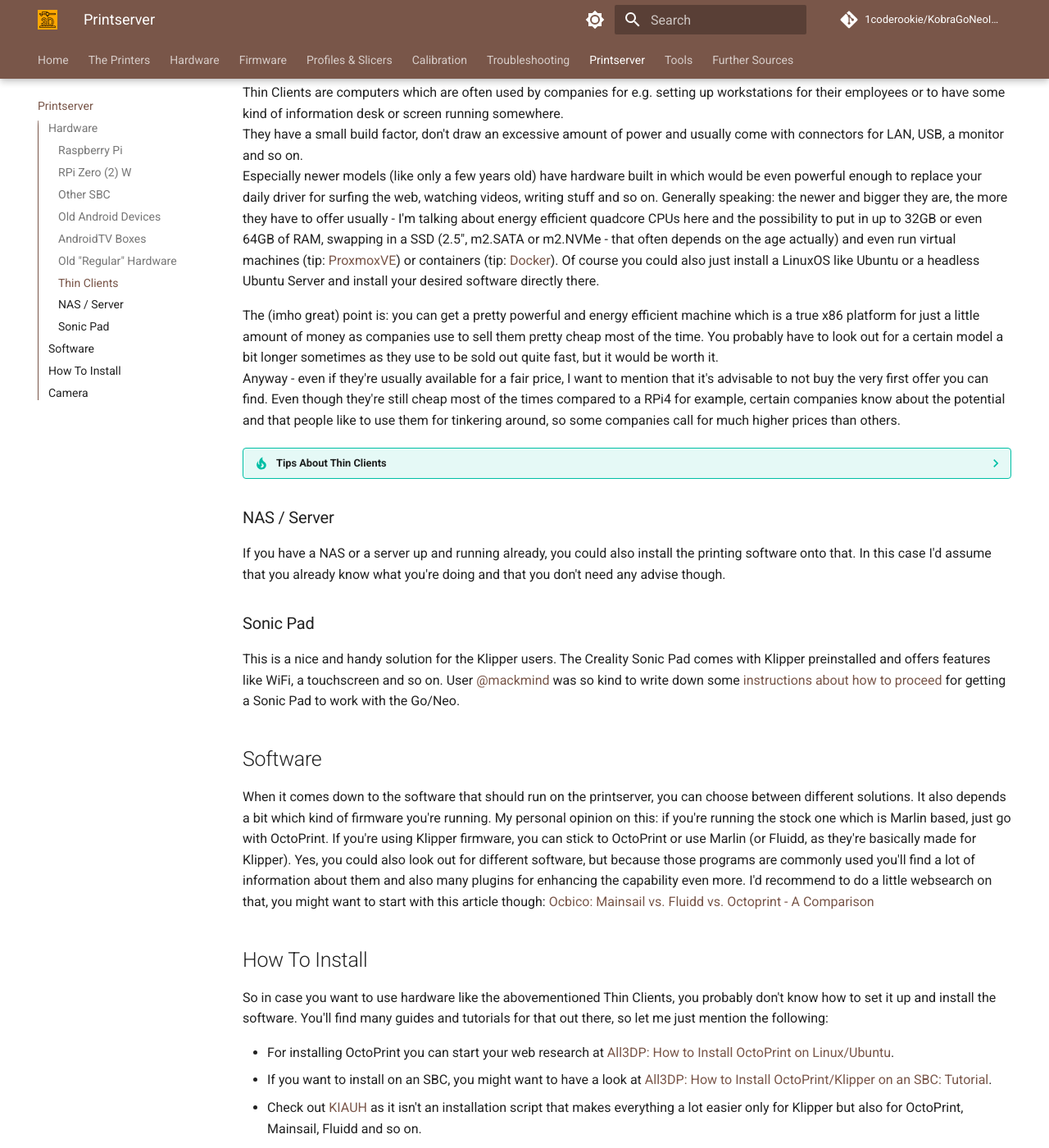
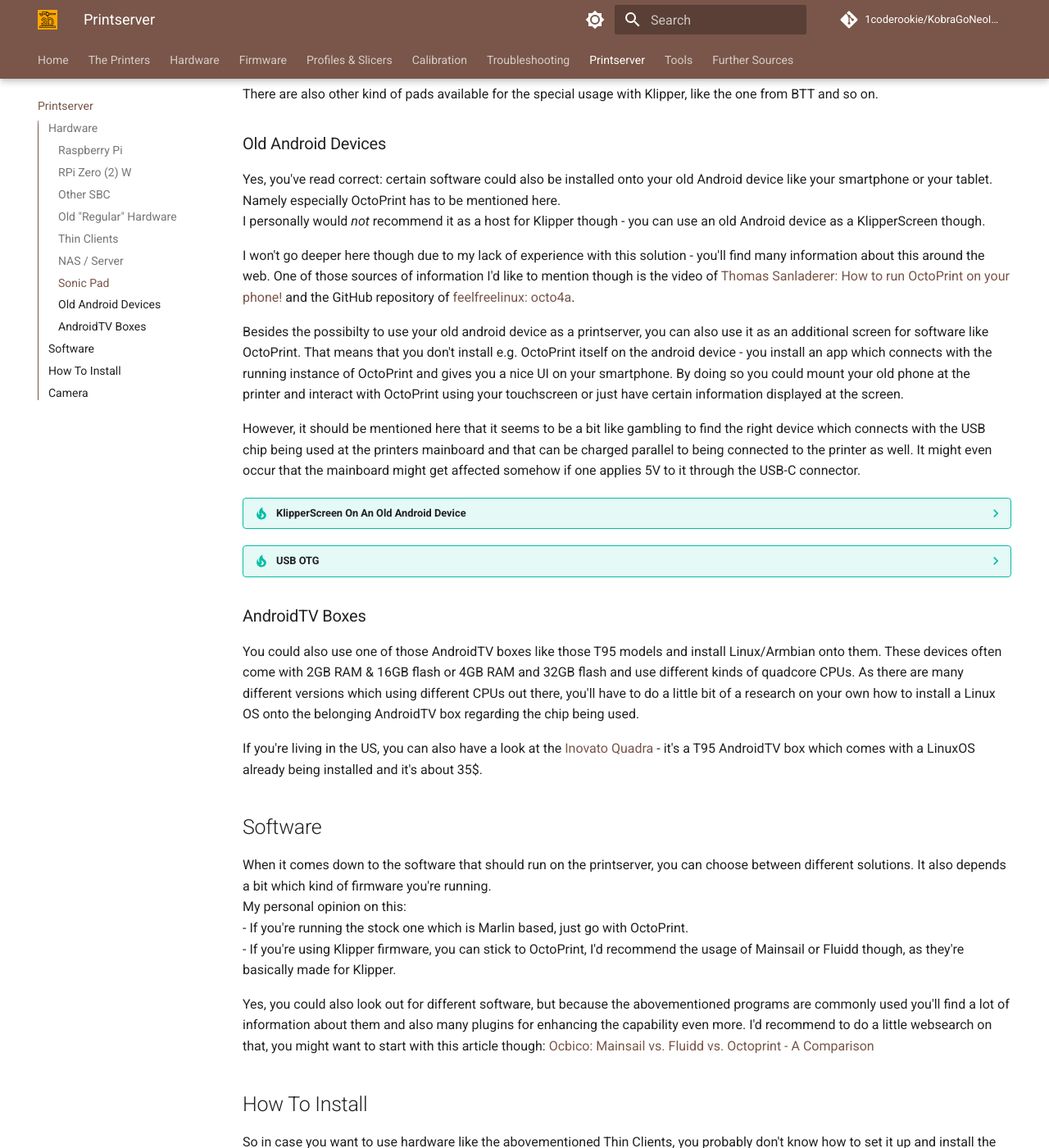
Before and after one commit to 1coderookie/KobraGoNeoInsights, an MkDocs documentation site: the page built from docs/printserver.md, in a window 1280 px wide and 1400 px high, scrolled down 3178 px. Shown: the whole window at 82% size. Built offline with MkDocs 1.6.1 and Material for MkDocs 9.7.7, drawn with Linux system fonts in a browser that asks for light colours; comment, search, counter and statistics services are not loaded; some of the changed text lies outside the part shown.

Commit message:
Update printserver.md

```diff
--- a/docs/printserver.md
+++ b/docs/printserver.md
@@ -110,13 +87,44 @@
 ### NAS / Server
 If you have a NAS or a server up and running already, you could also install the printing software onto that. In this case I'd assume that you already know what you're doing and that you don't need any advise though.
 
+### Sonic Pad
+This is a nice and handy solution for the **Klipper** users. The Creality Sonic Pad comes with Klipper preinstalled and offers features like WiFi, a touchscreen and so on. User [@mackmind](https://github.com/mackmind) was so kind to write down some [instructions about how to proceed](https://github.com/1coderookie/Klipper4KobraGoNeo/discussions/7) for getting a Sonic Pad to work with the Go/Neo.
 
-### Sonic Pad
-This is a nice and handy solution for the Klipper users. The Creality Sonic Pad comes with Klipper preinstalled and offers features like WiFi, a touchscreen and so on. User [@mackmind](https://github.com/mackmind) was so kind to write down some [instructions about how to proceed](https://github.com/1coderookie/Klipper4KobraGoNeo/discussions/7) for getting a Sonic Pad to work with the Go/Neo.
+There are also other kind of pads available for the special usage with Klipper, like the one from BTT and so on.
+
+### Old Android Devices
+Yes, you've read correct: certain software could also be installed onto your old Android device like your smartphone or your tablet. Namely especially OctoPrint has to be mentioned here.
+I personally would *not* recommend it as a host for Klipper though - you can use an old Android device as a KlipperScreen though.
+
+I won't go deeper here though due to my lack of experience with this solution - you'll find many information about this around the web. One of those sources of information I'd like to mention though is the video of [Thomas Sanladerer: How to run OctoPrint on your phone!](https://www.youtube.com/watch?v=74xdib_-X38) and the GitHub repository of [feelfreelinux: octo4a](https://github.com/feelfreelinux/octo4a).
+
+Besides the possibilty to use your old android device as a printserver, you can also use it as an additional screen for software like OctoPrint. That means that you don't install e.g. OctoPrint itself on the android device - you install an app which connects with the running instance of OctoPrint and gives you a nice UI on your smartphone. By doing so you could mount your old phone at the printer and interact with OctoPrint using your touchscreen or just have certain information displayed at the screen.
+
+However, it should be mentioned here that it seems to be a bit like gambling to find the right device which connects with the USB chip being used at the printers mainboard and that can be charged parallel to being connected to the printer as well. It might even occur that the mainboard might get affected somehow if one applies 5V to it through the USB-C connector.
+
+??? tip "KlipperScreen On An Old Android Device"
+
+    Especially when you flashed the Klipper firmware onto your mainboard, using an old Android device as an additional screen mounted to the printer is a cheap solution for still being able to execute direct commands or having status information visible while sitting in front of your printer as the regular control unit doesn't work with the Klipper firmware anymore. Just install [KlipperScreen](https://klipperscreen.readthedocs.io/en/latest/) and you're good to go.
+    You can see a picture of how it looks like on an old Samsung Galaxy SII in [this section](../firmware/fw_klipper.md#stock-control-unit).
+
+??? tip "USB OTG"
+
+    - I'd like to mention one of the probably biggest issues you might encouter: charging the device while having it connected to the printer at the same time. <br> While it shouldn't be a problem if you're having a device with a separate power plug or wireless charging, it might become a problem if you'd have to use some kind of solution which splits up the line for USB charging and OTG - not all devices work with that. <br> Additionally, I personally would be concerned about probably harming the printers mainboard due to a faulty cable or whatever.
+    - What also should be mentioned here as a **warning** is the fact that devices which are connected 24/7 to the charger might be a huge hazard as the battery could catch fire or even blow up. So keep that in mind if you're tempted to go this way.
+
+### AndroidTV Boxes
+You could also use one of those AndroidTV boxes like those T95 models and install Linux/Armbian onto them. These devices often come with 2GB RAM & 16GB flash or 4GB RAM and 32GB flash and use different kinds of quadcore CPUs. As there are many different versions which using different CPUs out there, you'll have to do a little bit of a research on your own how to install a Linux OS onto the belonging AndroidTV box regarding the chip being used.
+
+If you're living in the US, you can also have a look at the [Inovato Quadra](https://inovato.com/) - it's a T95 AndroidTV box which comes with a LinuxOS already being installed and it's about 35$.
+
 
 ## Software
+When it comes down to the software that should run on the printserver, you can choose between different solutions. It also depends a bit which kind of firmware you're running.
+My personal opinion on this:
+- If you're running the stock one which is Marlin based, just go with OctoPrint.
+- If you're using Klipper firmware, you can stick to OctoPrint, I'd recommend the usage of Mainsail or Fluidd though, as they're basically made for Klipper.
 
-When it comes down to the software that should run on the printserver, you can choose between different solutions. It also depends a bit which kind of firmware you're running. My personal opinion on this: if you're running the stock one which is Marlin based, just go with OctoPrint. If you're using Klipper firmware, you can stick to OctoPrint or use Marlin (or Fluidd, as they're basically made for Klipper). Yes, you could also look out for different software, but because those programs are commonly used you'll find a lot of information about them and also many plugins for enhancing the capability even more. I'd recommend to do a little websearch on that, you might want to start with this article though: [Ocbico: Mainsail vs. Fluidd vs. Octoprint - A Comparison](https://www.obico.io/blog/mainsail-vs-fluidd-vs-octoprint/)
+Yes, you could also look out for different software, but because the abovementioned programs are commonly used you'll find a lot of information about them and also many plugins for enhancing the capability even more. I'd recommend to do a little websearch on that, you might want to start with this article though: [Ocbico: Mainsail vs. Fluidd vs. Octoprint - A Comparison](https://www.obico.io/blog/mainsail-vs-fluidd-vs-octoprint/)
 
 
 ## How To Install
@@ -127,9 +135,11 @@
   - Check out [KIAUH](https://github.com/th33xitus/kiauh) as it isn't an installation script that makes everything a lot easier only for Klipper but also for OctoPrint, Mainsail, Fluidd and so on.
 
 ## Camera
-As mentioned in the RPi section, if you connect a webcam directly to your printserver, I'd suggest to use a webcam which only offers a low resolution like 480p (640x480) as you don't need 4K for monitoring the printing process. Of course a more powerful hardware can also handle a higher resolution though.
+As mentioned in the RPi section, if you connect a webcam directly to your printserver, I'd suggest to use a webcam which only offers a low resolution like 480p (640x480) as you don't need 4K for monitoring the printing process. Of course a more powerful hardware can also handle a higher resolution though. Even though you can use 720p or even 1080p as well most of the times, I personally think 480p is totally sufficient when it's just about monitoring the print process.
+
 Preferably use a cam with a wide angle view and a fixed focus, so that you can see the whole area of the bed and there's no autofocus which gets irritated by the movement.
-If you want to create a time lapse video from your printing process, keep in mind that it's a pretty resource consuming task (CPU power, RAM and storage usage). So also here using a low resolution like 480p is adviseable.
+
+If you want to create a time lapse video from your printing process, keep in mind that it's a pretty resource consuming task (CPU power, RAM and storage usage). So also here using a low resolution like 480p is adviseable, but might not fulfill your needs if you want high resolution videos.
 
 However, I also would like to mention or even recommend general IP cameras (WiFi/LAN) which you could use. Also here it doesn't have to be a cam for a hundret bucks - a cheap one will do the job just fine. They often already come with the option to create time lapse videos and store it onto a microSD card also.
 If you like to tinker a bit, maybe get yourself a cheap ESP32-CAM module.
```
Also changed, not shown: other parts of docs/printserver.md (+0 -23 lines).
